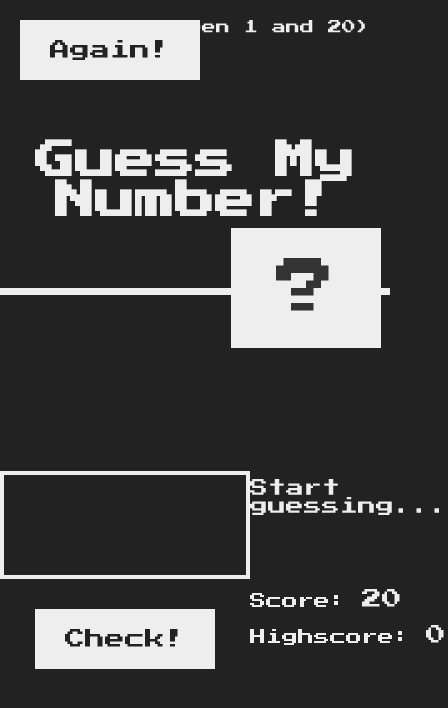
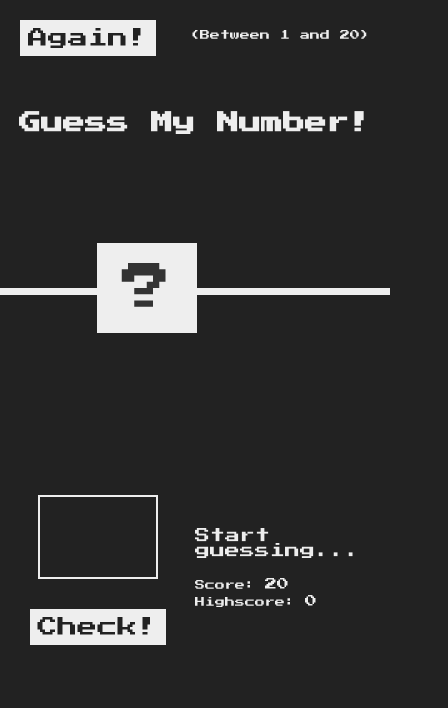
Before and after one commit to Trang217/get-my-number, a plain HTML site: page index.html in a window 390 px wide. Shown: the whole page, 448 px wide, since content can reach past the window. Drawn offline with Linux system fonts and the light colour scheme.

Commit message:
Adding mobile version

```diff
--- a/style.css
+++ b/style.css
@@ -120,3 +120,72 @@ h1{
 .score, .highscore{
     font-size: 2rem;
 }
+
+
+ /* for mobile version  */
+
+
+@media only screen and (max-width: 600px) {
+
+h1{
+ font-size: 2.2rem;
+
+}
+
+.number{
+
+    font-size: 5rem;
+    width: 10rem;
+    padding: 2rem 0rem;
+    bottom: 0;
+    left: 12%;
+
+}
+
+.between{
+    font-size: 1rem;
+    top: 3rem;
+    right: 2rem;
+}
+
+.again{
+    font-size: 1rem;
+    top: 2rem;
+    left: 2rem;
+}
+
+.guess{
+
+    border: 2px solid #eee;
+    font-size: 3rem;
+    padding: 2.5rem;
+    width: 12rem;
+    margin-bottom: 3rem;
+}
+
+.btn {
+
+  font-size: 2rem;
+  padding: 0.8rem;
+
+}
+
+
+
+.message {
+  margin-bottom: 2rem;
+  height: 3rem;
+  font-size: 1.5rem;
+}
+
+.laber-score, .label-highscore {
+  margin-bottom: 0.5rem;
+  font-size: 1rem;
+}
+
+.score, .highscore{
+    font-size: 1.2rem;
+}
+
+
+}
```
